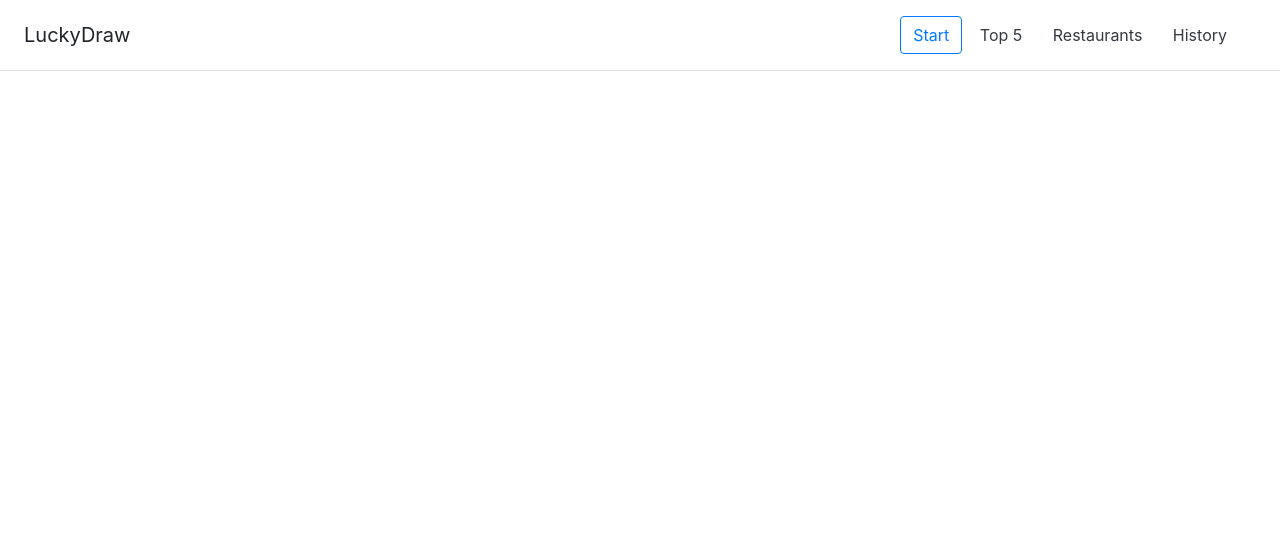
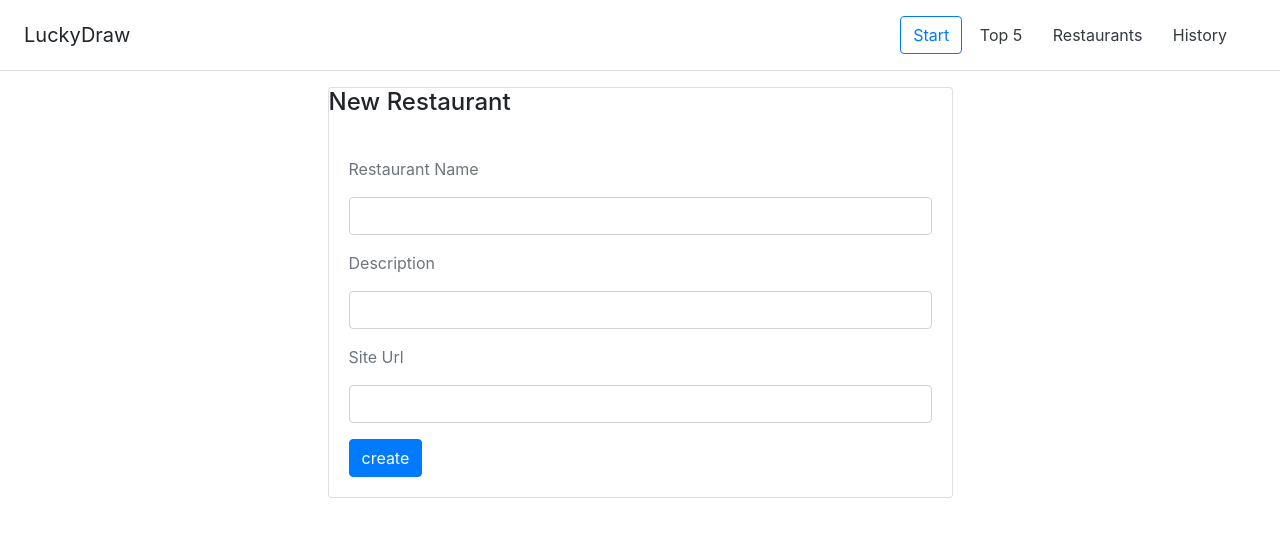
Before and after one commit to myps6415/python_flask101, a Flask app: page /create-restaurant in a window 1280 px wide. Shown: the top 537 px of the page. Run offline with Flask 2, Linux system fonts and the light colour scheme; some libraries are stand-ins or nearby versions.

Commit message:
More Learn

```diff
--- a/app.py
+++ b/app.py
@@ -1,4 +1,4 @@
-from flask import  Flask, render_template
+from flask import Flask, render_template
 app = Flask(__name__)
 
 @app.route('/')
@@ -8,7 +8,7 @@ def start():
 
 @app.route('/create-restaurant')
 def create_restaurant():
-    return render_template('base.html')
+    return render_template('create_restaurant.html')
 
 if __name__ == '__main__':
     app.jinja_env.auto_reload = True
--- a/templates/base.html
+++ b/templates/base.html
@@ -3,7 +3,8 @@
 <head>
     <meta charset="UTF-8">
     <title>
-        LuckyDraw
+        {% block title%}
+        {% endblock %}
     </title>
     <link rel="stylesheet" href="https://maxcdn.bootstrapcdn.com/bootstrap/4.0.0/css/bootstrap.min.css"
           integrity="sha384-Gn5384xqQ1aoWXA+058RXPxPg6fy4IWvTNh0E263XmFcJlSAwiGgFAW/dAiS6JXm" crossorigin="anonymous">
@@ -22,6 +23,8 @@
     </nav>
 </div>
 
+{% block content %}
+{% endblock %}
 
 <script src="https://code.jquery.com/jquery-3.2.1.slim.min.js"
         integrity="sha384-KJ3o2DKtIkvYIK3UENzmM7KCkRr/rE9/Qpg6aAZGJwFDMVNA/GpGFF93hXpG5KkN"
--- /dev/null
+++ b/templates/create_restaurant.html
@@ -0,0 +1,39 @@
+{% extends 'base.html' %}
+
+{% block title %}
+Create Restaurant
+{% endblock %}
+
+{%block content %}
+<div class="row justify-content-center">
+    <div class="col-lg-6">
+
+        <div class="card">
+            <div class="card-title">
+                <h4>New Restaurant</h4>
+
+            </div>
+            <div class="card-body">
+                <div class="basic-form">
+                    <form method="post" action="/create-restaurant">
+                        <div class="form-group">
+                            <p class="text-muted m-b-15 f-s-12">Restaurant Name</p>
+                            <input name="name" type="text" class="form-control input-default" required="required">
+                        </div>
+                        <div class="form-group">
+                            <p class="text-muted m-b-15 f-s-12">Description</p>
+                            <input name="description" type="text" class="form-control input-default"
+                                   required="required">
+                        </div>
+                        <div class="form-group">
+                            <p class="text-muted m-b-15 f-s-12">Site Url</p>
+                            <input name="site_url" type="text" class="form-control input-default" required="required">
+                        </div>
+                        <button type="submit" class="btn btn-primary">create</button>
+                    </form>
+                </div>
+            </div>
+        </div>
+    </div>
+</div>
+{% endblock %}
```
